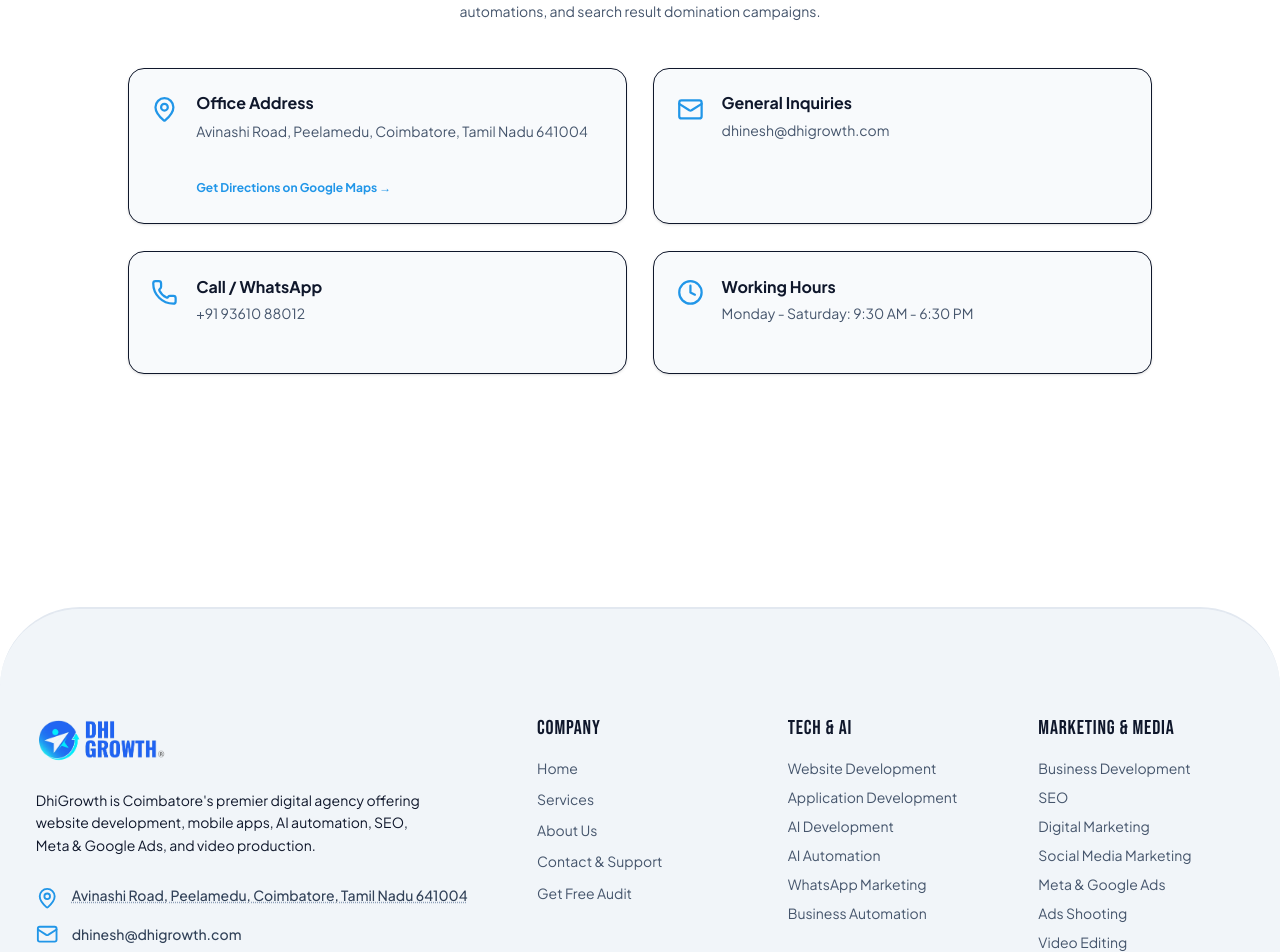
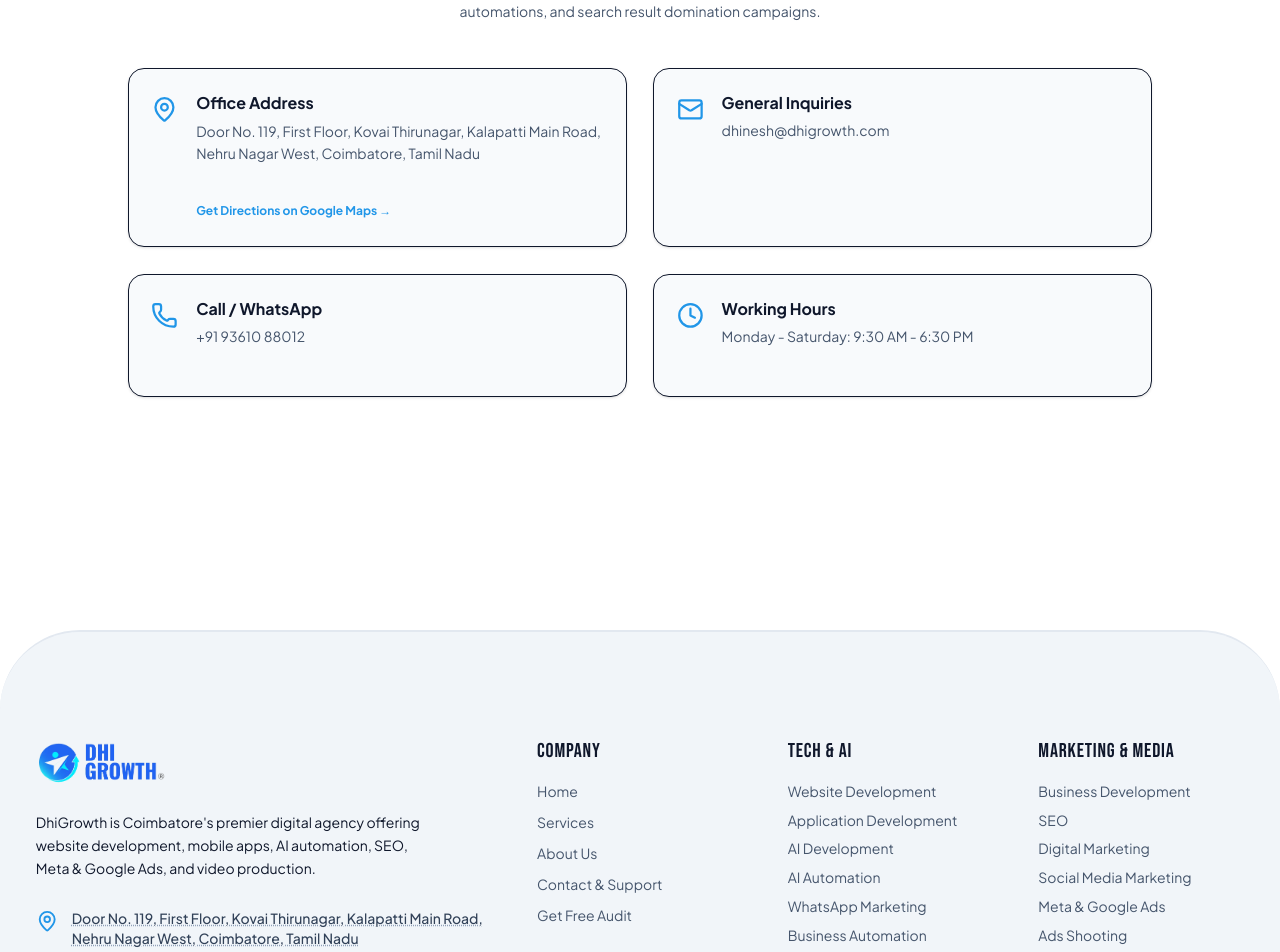
Before and after one commit to srijithit/dhi, a Next.js app in the folder next-frontend/: page /contact in a window 1280 px wide. Shown: the part 860-1812 px from the top of the page. Built offline with nearby package versions, Linux system fonts and the light colour scheme; a web font is replaced by a local one.

Commit message:
fix: update office address to Door No. 119, First Floor, Kovai Thirunagar, Kalapatti Main Road, Nehru Nagar West, Coimbatore, Tamil Nadu

```diff
--- a/next-frontend/src/app/contact/page.tsx
+++ b/next-frontend/src/app/contact/page.tsx
@@ -85,7 +85,7 @@ export default function ContactPage() {
                     <div>
                       <h4 className="font-bold text-slate-900 dark:text-white text-base group-hover:text-[#2196E8] transition-colors">Office Address</h4>
                       <p className="text-slate-600 dark:text-slate-350 text-sm mt-1 leading-relaxed">
-                        Avinashi Road, Peelamedu, Coimbatore, Tamil Nadu 641004
+                        Door No. 119, First Floor, Kovai Thirunagar, Kalapatti Main Road, Nehru Nagar West, Coimbatore, Tamil Nadu
                       </p>
                       <span className="text-xs text-[#2196E8] font-bold mt-2 inline-block">Get Directions on Google Maps →</span>
                     </div>
--- a/next-frontend/src/app/page.tsx
+++ b/next-frontend/src/app/page.tsx
@@ -60,7 +60,7 @@ export default function Home() {
                 "email": "dhinesh@dhigrowth.com",
                 "address": {
                   "@type": "PostalAddress",
-                  "streetAddress": "Avinashi Road, Peelamedu",
+                  "streetAddress": "Door No. 119, First Floor, Kovai Thirunagar, Kalapatti Main Road, Nehru Nagar West",
                   "addressLocality": "Coimbatore",
                   "addressRegion": "Tamil Nadu",
                   "postalCode": "641004",
--- a/next-frontend/src/components/Footer.tsx
+++ b/next-frontend/src/components/Footer.tsx
@@ -75,7 +75,7 @@ export default function Footer({ onSelectService, onOpenAudit }: FooterProps) {
                 className="flex items-start gap-3 hover:text-slate-900 dark:hover:text-white transition-colors group"
               >
                 <MapPin className="w-5 h-5 text-[#2196E8] shrink-0 mt-0.5 group-hover:scale-110 transition-transform" />
-                <span className="underline decoration-dotted decoration-slate-400 group-hover:decoration-current">Avinashi Road, Peelamedu, Coimbatore, Tamil Nadu 641004</span>
+                <span className="underline decoration-dotted decoration-slate-400 group-hover:decoration-current">Door No. 119, First Floor, Kovai Thirunagar, Kalapatti Main Road, Nehru Nagar West, Coimbatore, Tamil Nadu</span>
               </a>
               <div className="flex items-center gap-3">
                 <Mail className="w-5 h-5 text-[#2196E8] shrink-0" />
```
